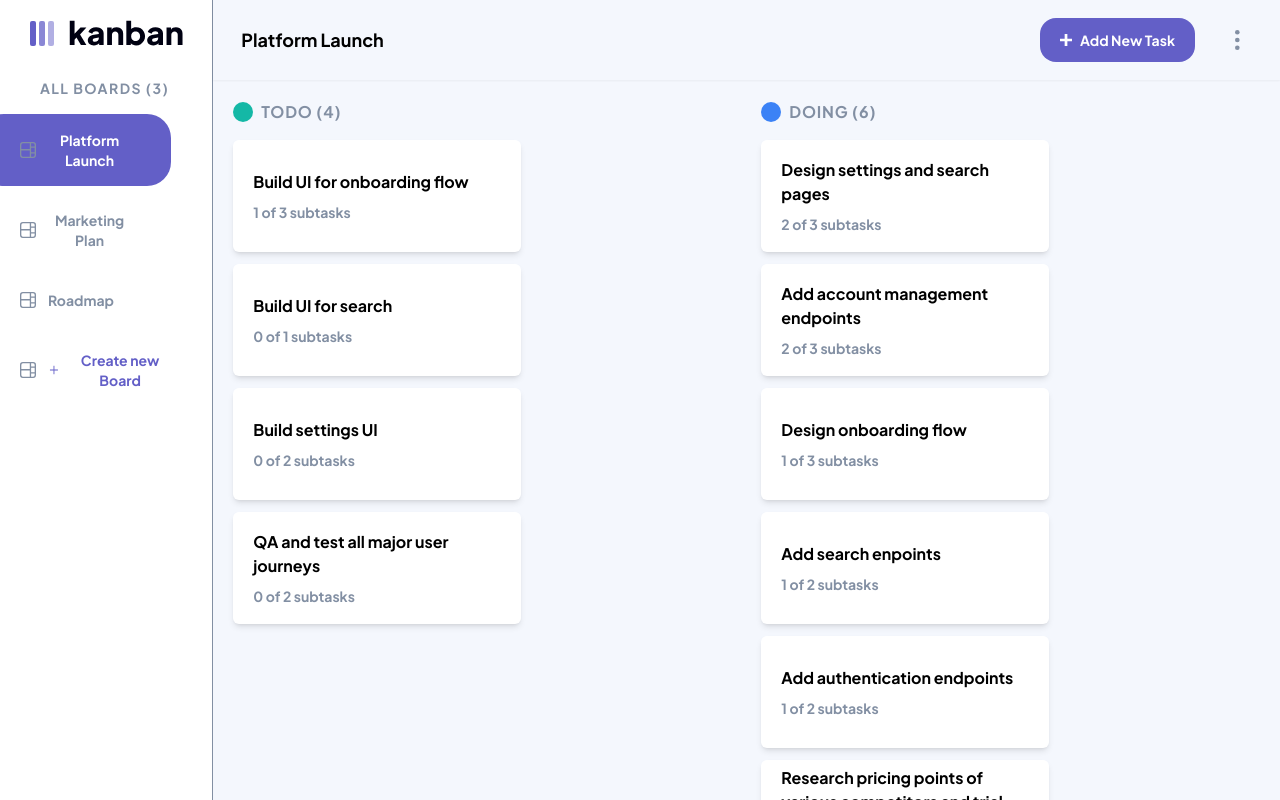
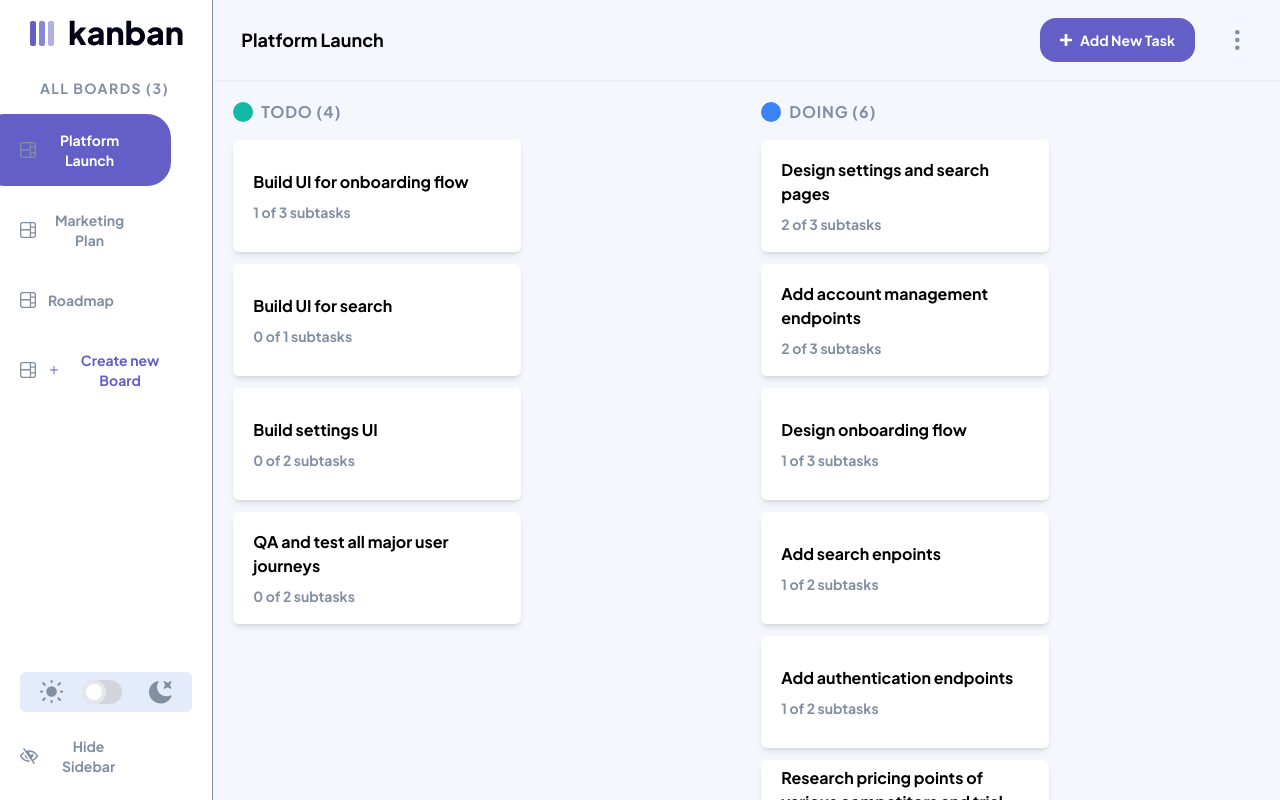
Before and after one commit to danielgen01/kanbanboard-frontend, a React (Vite) app: page / in a window 1280 px wide. Shown: the top 800 px of the page. Built offline with nearby package versions, Linux system fonts and the light colour scheme.

Commit message:
sidebar is now sticky

```diff
--- a/src/components/MainLayout/Sidebar.tsx
+++ b/src/components/MainLayout/Sidebar.tsx
@@ -36,7 +36,7 @@ const Sidebar: React.FC = () => {
   return (
     <>
       <aside
-        className={`hidden md:flex flex-col gap-4 min-h-screen py-5
+        className={`hidden md:flex flex-col gap-4 h-screen  py-5 sticky top-0
      dark:bg-dark-gray md:col-span-2 xl:col-span-1 border-r-[.5px] border-medium-gray  md:${
        isSideBarOpen ? "block" : "hidden"
      }`}
```
